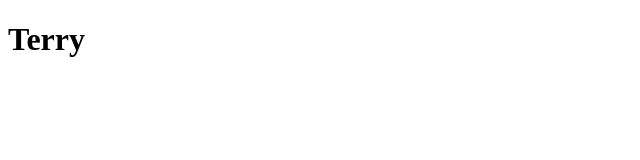
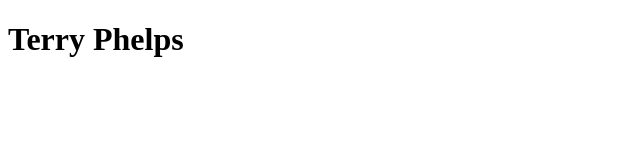
Before and after one commit to terryphelps/day-1, a plain HTML site: page index.html in a window 1280 px wide. Shown: the whole page, without its empty margins (0-640 px from the left). Drawn offline with Linux system fonts and the light colour scheme.

Commit message:
Changed Name again

```diff
--- a/index.html
+++ b/index.html
@@ -9,7 +9,7 @@
 </head>
 
 <body>
-  <h1>Terry</h1>
+  <h1>Terry Phelps</h1>
 </body>
 
 </html>
```
